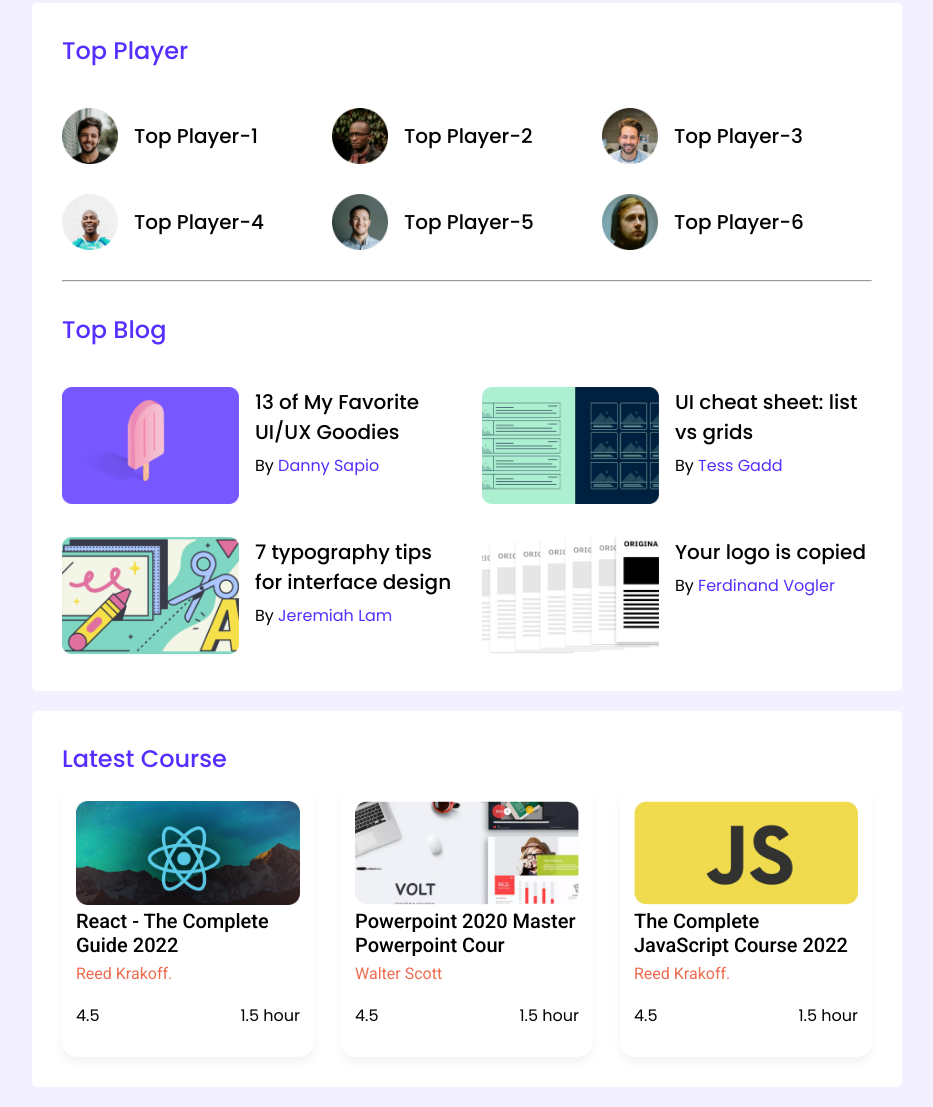
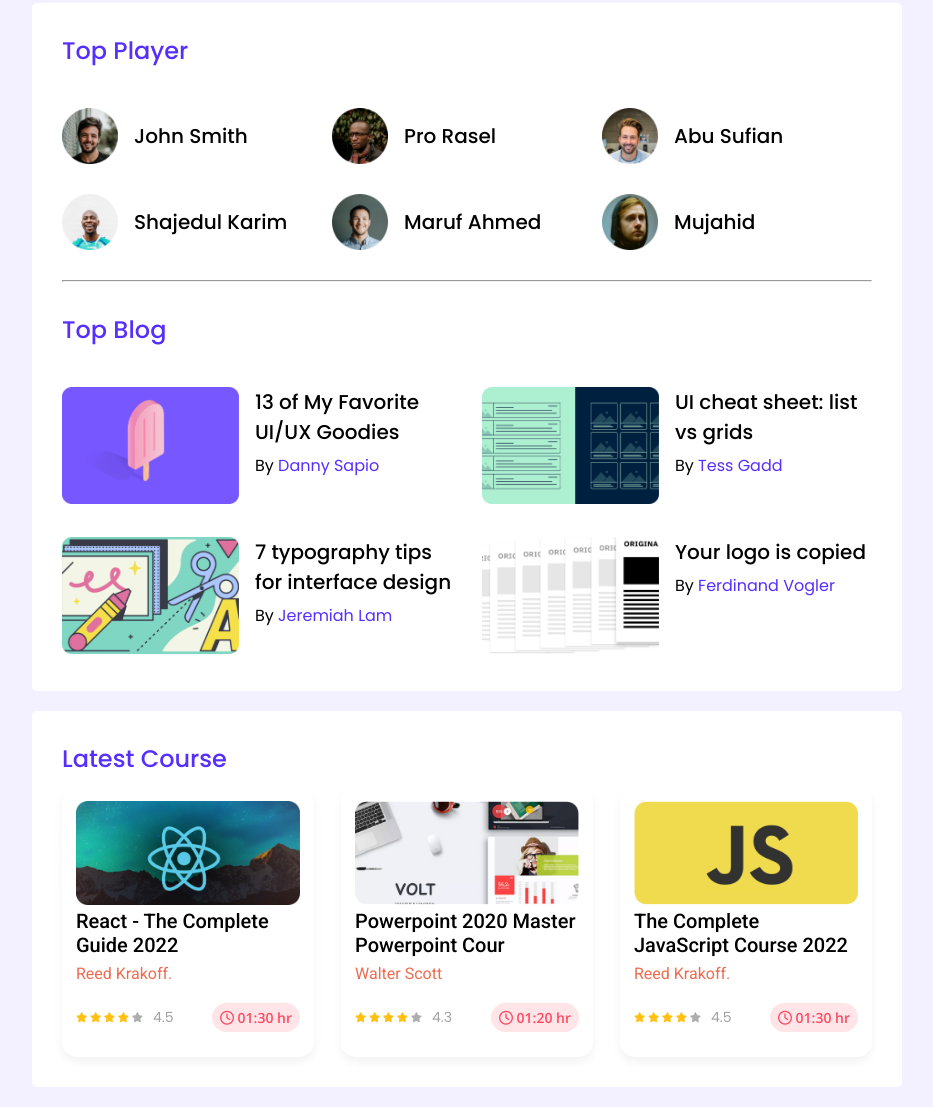
Before and after one commit to SEC-MASUM/leader-board-css3, a plain HTML site: page index.html in a window 1280 px wide. Shown: the part 127-1234 px from the top of the page, without its empty margins (173-1106 px from the left). Drawn offline with nearby package versions, Linux system fonts and the light colour scheme.

Commit message:
completed with out responsive

```diff
--- a/index.html
+++ b/index.html
@@ -5,6 +5,10 @@
     <meta http-equiv="X-UA-Compatible" content="IE=edge" />
     <meta name="viewport" content="width=device-width, initial-scale=1.0" />
     <link rel="stylesheet" href="./styles/style.css" />
+    <script
+      src="https://kit.fontawesome.com/f1ba03bb0d.js"
+      crossorigin="anonymous"
+    ></script>
     <title>Leader Board</title>
   </head>
   <body>
@@ -36,27 +40,27 @@
           <div class="players">
             <div class="player">
               <img src="./images/players/player-1.png" alt="" />
-              <h3>Top Player-1</h3>
+              <h3>John Smith</h3>
             </div>
             <div class="player">
               <img src="./images/players/player-2.png" alt="" />
-              <h3>Top Player-2</h3>
+              <h3>Pro Rasel</h3>
             </div>
             <div class="player">
               <img src="./images/players/player-3.png" alt="" />
-              <h3>Top Player-3</h3>
+              <h3>Abu Sufian</h3>
             </div>
             <div class="player">
               <img src="./images/players/player-4.png" alt="" />
-              <h3>Top Player-4</h3>
+              <h3>Shajedul Karim</h3>
             </div>
             <div class="player">
               <img src="./images/players/player-5.png" alt="" />
-              <h3>Top Player-5</h3>
+              <h3>Maruf Ahmed</h3>
             </div>
             <div class="player">
               <img src="./images/players/player-6.png" alt="" />
-              <h3>Top Player-6</h3>
+              <h3>Mujahid</h3>
             </div>
           </div>
         </div>
@@ -118,30 +122,72 @@
                 <p class="course-author">Reed Krakoff.</p>
               </div>
               <div class="course-details">
-                <div class="rating">4.5</div>
-                <div class="duration">1.5 hour</div>
+                <div class="course-details">
+                  <div class="rating">
+                    <p>
+                      <i class="fas fa-star"></i>
+                      <i class="fas fa-star"></i>
+                      <i class="fas fa-star"></i>
+                      <i class="fas fa-star"></i>
+                      <i class="fas fa-star"></i>
+                    </p>
+
+                    <p>4.5</p>
+                  </div>
+                  <div class="duration">
+                    <p><i class="far fa-clock"></i> 01:30 hr</p>
+                  </div>
+                </div>
               </div>
             </div>
             <div class="course">
               <div class="course-info">
                 <img src="./images/courses/course-2.png" alt="" />
-                <h2 class="course-title">Powerpoint 2020 Master Powerpoint Cour</h2>
+                <h2 class="course-title">
+                  Powerpoint 2020 Master Powerpoint Cour
+                </h2>
                 <p class="course-author">Walter Scott</p>
               </div>
               <div class="course-details">
-                <div class="rating">4.5</div>
-                <div class="duration">1.5 hour</div>
+                <div class="rating">
+                  <p>
+                    <i class="fas fa-star"></i>
+                    <i class="fas fa-star"></i>
+                    <i class="fas fa-star"></i>
+                    <i class="fas fa-star"></i>
+                    <i class="fas fa-star"></i>
+                  </p>
+
+                  <p>4.3</p>
+                </div>
+                <div class="duration">
+                  <p><i class="far fa-clock"></i> 01:20 hr</p>
+                </div>
               </div>
             </div>
             <div class="course">
               <div class="course-info">
                 <img src="./images/courses/course-3.png" alt="" />
-                <h2 class="course-title">The Complete JavaScript  Course 2022</h2>
+                <h2 class="course-title">
+                  The Complete JavaScript Course 2022
+                </h2>
                 <p class="course-author">Reed Krakoff.</p>
               </div>
               <div class="course-details">
-                <div class="rating">4.5</div>
-                <div class="duration">1.5 hour</div>
+                <div class="rating">
+                  <p>
+                    <i class="fas fa-star"></i>
+                    <i class="fas fa-star"></i>
+                    <i class="fas fa-star"></i>
+                    <i class="fas fa-star"></i>
+                    <i class="fas fa-star"></i>
+                  </p>
+
+                  <p>4.5</p>
+                </div>
+                <div class="duration">
+                  <p><i class="far fa-clock"></i> 01:30 hr</p>
+                </div>
               </div>
             </div>
           </div>
--- a/styles/style.css
+++ b/styles/style.css
@@ -1,5 +1,5 @@
 /* font */
-@import url("https://fonts.googleapis.com/css2?family=Poppins:wght@400;500;700&family=Roboto:wght@400;500;700&display=swap");
+@import url("https://fonts.googleapis.com/css2?family=Open+Sans:wght@400;500;600;700&family=Poppins:wght@400;500;700&family=Roboto:wght@400;500;700&display=swap");
 
 /* common style and utility style */
 :root {
@@ -182,13 +182,43 @@ hr {
   font-weight: var(--medium-font-wight);
   margin-bottom: 7px;
 }
-.course-author{
+.course-author {
   font-size: var(--regular-fort);
-  color: #ED6B4F;
-;
+  color: #ed6b4f;
 }
 .course-details {
   display: flex;
   width: 100%;
   justify-content: space-between;
+  align-items: center;
 }
+.rating {
+  display: flex;
+  color: #a2a2a2;
+  align-items: center;
+}
+
+.rating > p {
+  margin-right: 10px;
+  font-size: 10px;
+}
+.rating p:last-child {
+  font-family: "Poppins", sans-serif;
+  font-size: 14px;
+
+}
+.rating p i:not(:last-child) {
+  color: #ffc014;
+}
+.rating p i:last-child {
+  color: #aeaeae;
+}
+.duration {
+  font-family: 'Open Sans', sans-serif;
+  font-size: 14px;
+  font-weight: 600;
+  background-color: #ffe4e8;
+  padding: 5px 8px;
+  border-radius: 50px;
+  color: #ff4a60;
+}
```
